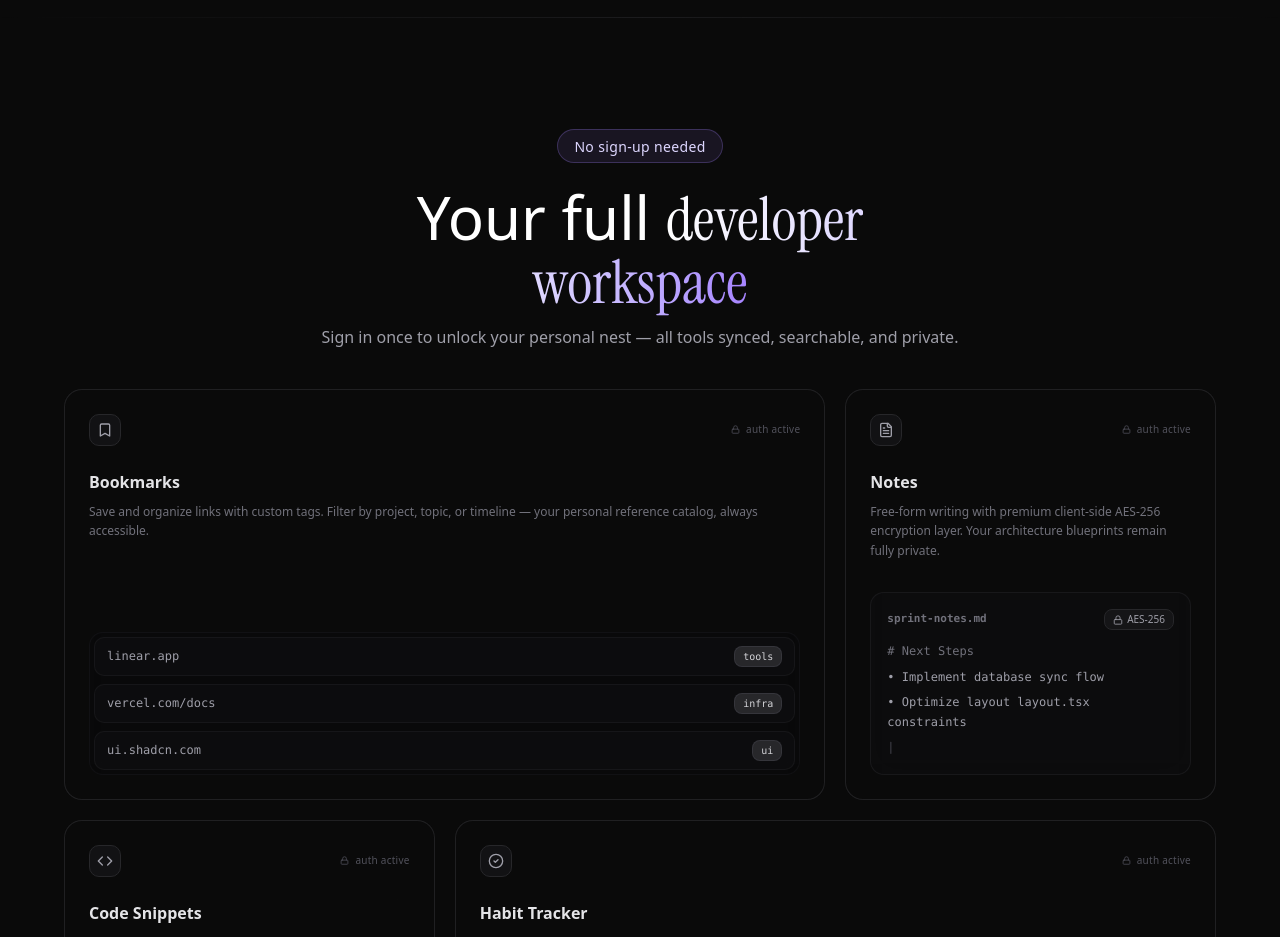
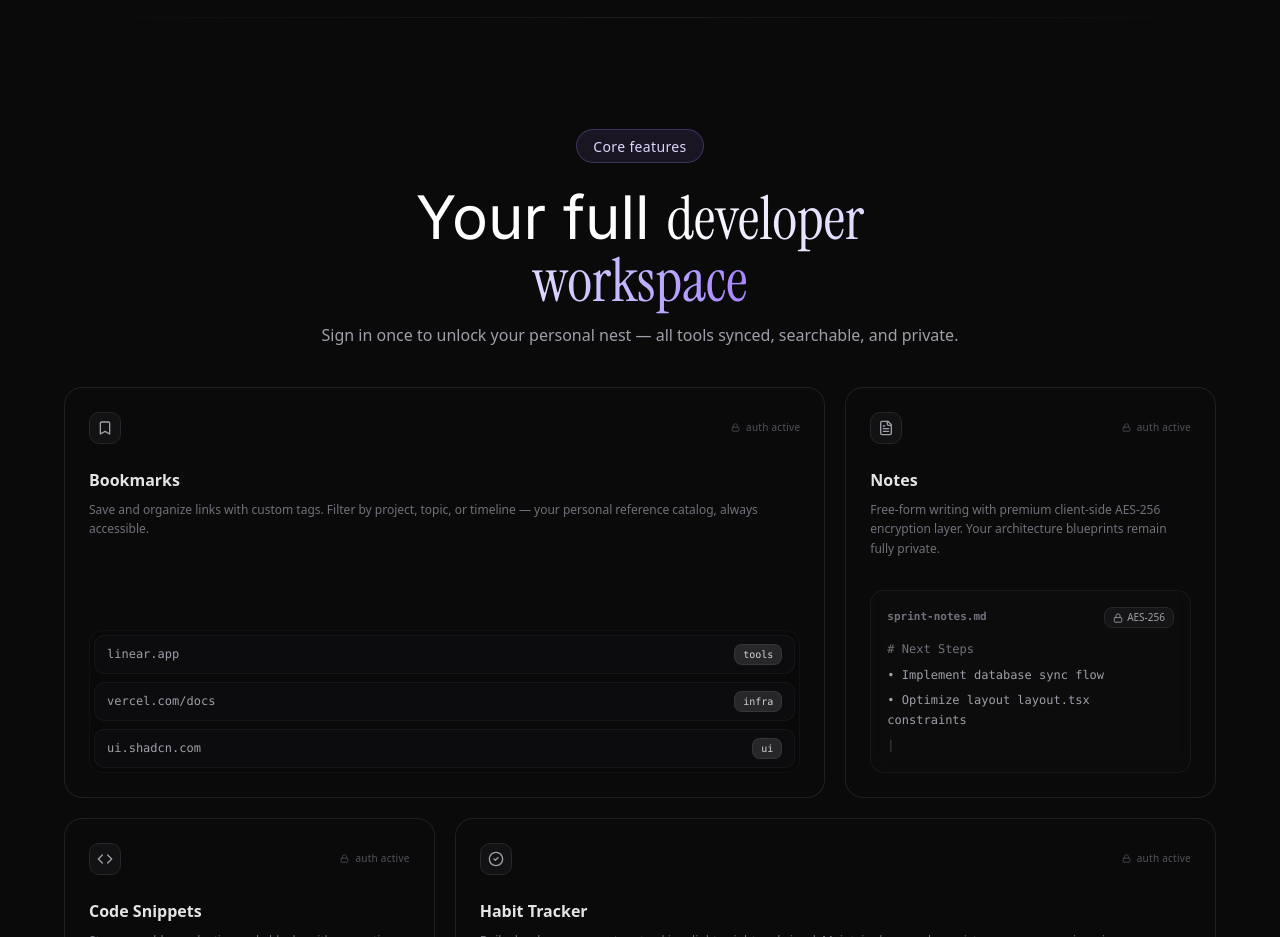
Before and after one commit to codezenashish/ryuk, a Next.js app: page / in a window 1280 px wide. Shown: the part 1540-2477 px from the top of the page. Built offline with nearby package versions, Linux system fonts and the light colour scheme.

Commit message:
fix: clean up FeaturesSection component by removing unnecessary whitespace and updating text

```diff
--- a/src/components/landing/features-workspace/features-section.tsx
+++ b/src/components/landing/features-workspace/features-section.tsx
@@ -24,7 +24,6 @@ const features = [
     preview: <BookmarkPreview />,
   },
   {
-
     title: "Notes",
     description:
       "Free-form writing with premium client-side AES-256 encryption layer. Your architecture blueprints remain fully private.",
@@ -63,11 +62,11 @@ export default function FeaturesSection() {
       <div className="mx-auto flex w-full max-w-6xl flex-col items-center">
         <div className="mb-10 flex max-w-2xl flex-col items-center gap-y-3 text-center">
           <div className="mb-3 max-w-fit rounded-full border border-violet-400/25 bg-violet-400/10 px-4 py-1 backdrop-blur-sm">
-            <span className="text-sm font-medium tracking-wide text-violet-200">
-              No sign-up needed
+            <span className="text-sm  tracking-wide text-violet-200">
+              Core features
             </span>
           </div>
-          <h2 className="text-4xl text-white sm:text-5xl md:text-6xl">
+          <h2 className="text-4xl text-white font-inter sm:text-5xl md:text-6xl">
             Your full{" "}
             <span className="bg-linear-to-r from-white via-violet-200 to-violet-400 bg-clip-text font-serif text-transparent">
               developer workspace
```
